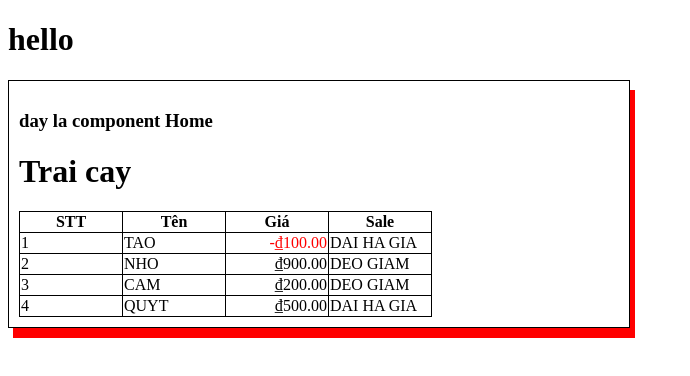
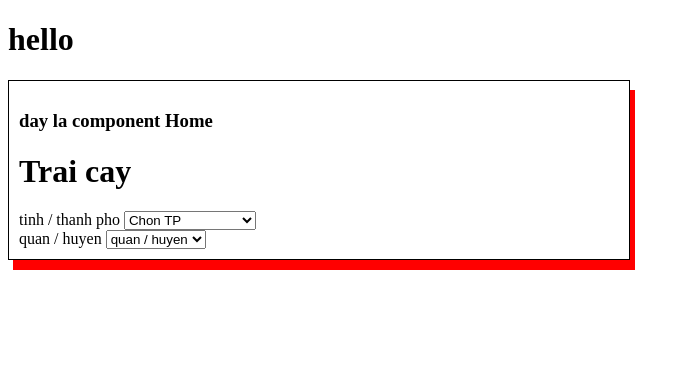
Before and after one commit to locpham050100/angular12-basic, an Angular app: page / in a window 1280 px wide. Shown: the top 376 px of the page, without its empty margins (0-690 px from the left). Built offline with nearby package versions, Linux system fonts and the light colour scheme.

Commit message:
Cascading ComboBox. Viết danh sách chọn tỉnh/thành rồi quận/huyện

```diff
--- a/src/app/home/home.component.html
+++ b/src/app/home/home.component.html
@@ -2,7 +2,7 @@
   <h3>day la component Home</h3>
   <h1>Trai cay</h1>
 
-  <table class="table" id="table2">
+  <!-- <table class="table" id="table2">
     <tr>
       <th>STT</th>
       <th>Tên</th>
@@ -21,5 +21,18 @@
         <span>{{ trai.haGia | onSale | uppercase }}</span>
       </td>
     </tr>
-  </table>
+  </table> -->
+  tinh / thanh pho
+  <select name="" id="city" (change)="changeCity($event)">
+    <option *ngFor="let data of vietnamData" value="{{ data.city }}">
+      {{ data.city }}
+    </option>
+  </select>
+  <br />
+  quan / huyen
+  <select name="" id="district">
+    <option *ngFor="let district of districts" value="{{ district }}">
+      {{ district }}
+    </option>
+  </select>
 </div>
--- a/src/app/home/home.component.ts
+++ b/src/app/home/home.component.ts
@@ -3,19 +3,93 @@
 @Component({
   selector: 'app-home',
   templateUrl: './home.component.html',
-  styleUrls: ['./home.component.scss']
+  styleUrls: ['./home.component.scss'],
 })
 export class HomeComponent implements OnInit {
-  public name = "Loc Pham"
+  public name = 'Loc Pham';
   public age = 15;
-  public traiCay = ['Tao', 'Nho', 'Cam', 'Quyt']
-  public traiCay2 = [{ ten: 'Tao', gia: -100, haGia: true }, { ten: 'Nho', gia: 900, haGia: false }, { ten: 'Cam', gia: 200, haGia: false }, {
-    ten: 'Quyt', gia: 500, haGia: true
-  }]
+  public traiCay = ['Tao', 'Nho', 'Cam', 'Quyt'];
+  public traiCay2 = [
+    { ten: 'Tao', gia: -100, haGia: true },
+    { ten: 'Nho', gia: 900, haGia: false },
+    { ten: 'Cam', gia: 200, haGia: false },
+    {
+      ten: 'Quyt',
+      gia: 500,
+      haGia: true,
+    },
+  ];
 
-  constructor() { }
+  public districts: string[] = ['quan / huyen'];
+  public vietnamData = [
+    { city: 'Chon TP', district: ['Quan / Huyen'] },
+    {
+      city: 'An Giang',
+      district: [
+        'Thành phố Long Xuyên',
+        'Thành phố Châu Đốc',
+        'Thị xã Tân Châu',
+        'Huyện An Phú',
+        'Huyện Châu Phú',
+        'Huyện Châu Thành',
+        'Huyện Chợ Mới',
+        'Huyện Phú Tân',
+        'Huyện Thoại Sơn',
+        'Huyện Tịnh Biên',
+        'Huyện Tri Tôn',
+      ],
+    },
+    {
+      city: 'Bà Rịa - Vũng Tàu',
+      district: [
+        'Thành phố Vũng Tàu',
+        'Thị xã Bà Rịa',
+        'Thị xã Phú Mỹ',
+        'Huyện Châu Đức',
+        'Huyện Côn Đảo',
+        'Huyện Đất Đỏ',
+        'Huyện Long Điền',
+        'Huyện Tân Thành',
+        'Huyện Xuyên Mộc',
+      ],
+    },
+    {
+      city: 'Bạc Liêu',
+      district: [
+        'Thành phố Bạc Liêu',
+        'Huyện Đông Hải',
+        'Huyện Giá Rai',
+        'Huyện Hòa Bình',
+        'Huyện Hồng Dân',
+        'Huyện Phước Long',
+        'Huyện Vĩnh Lợi',
+      ],
+    },
+  ];
+
+  constructor() {}
   public ngOnInit(): void {
-    console.log('trai cay = ', this.traiCay)
+    console.log('city = ', this.vietnamData);
   }
 
+  public changeCity(event: any): void {
+    const city = event.target.value;
+    console.log('event', city);
+    if (!city) {
+      return;
+    }
+
+    // cach 1
+    // const search = this.vietnamData.filter((data) => data.city === city);
+    // console.log('search', search);
+
+    // if (search && search.length > 0) {
+    //   this.districts = search[0].district;
+    // }
+
+    // cách 2
+
+    this.districts =
+      this.vietnamData.find((data) => data.city === city)?.district || [];
+  }
 }
```
